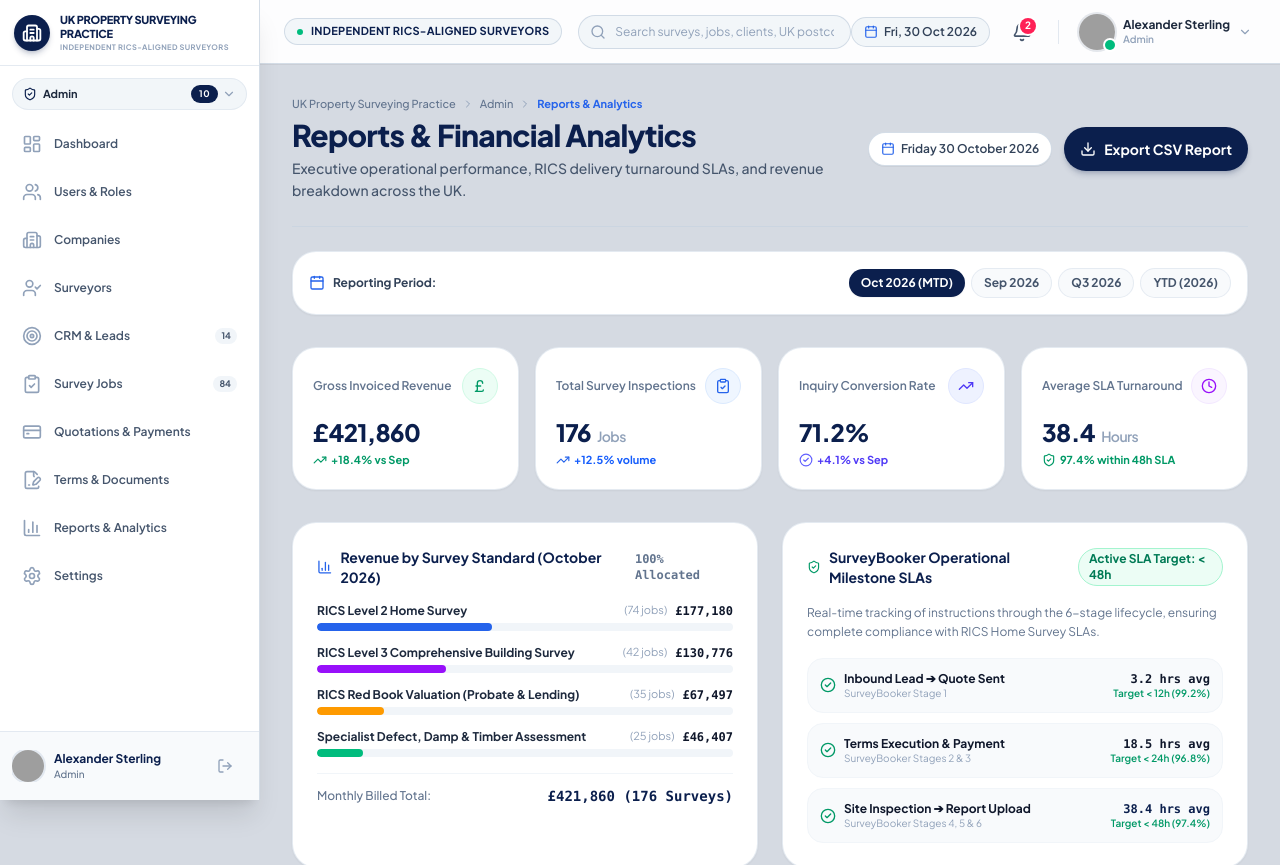
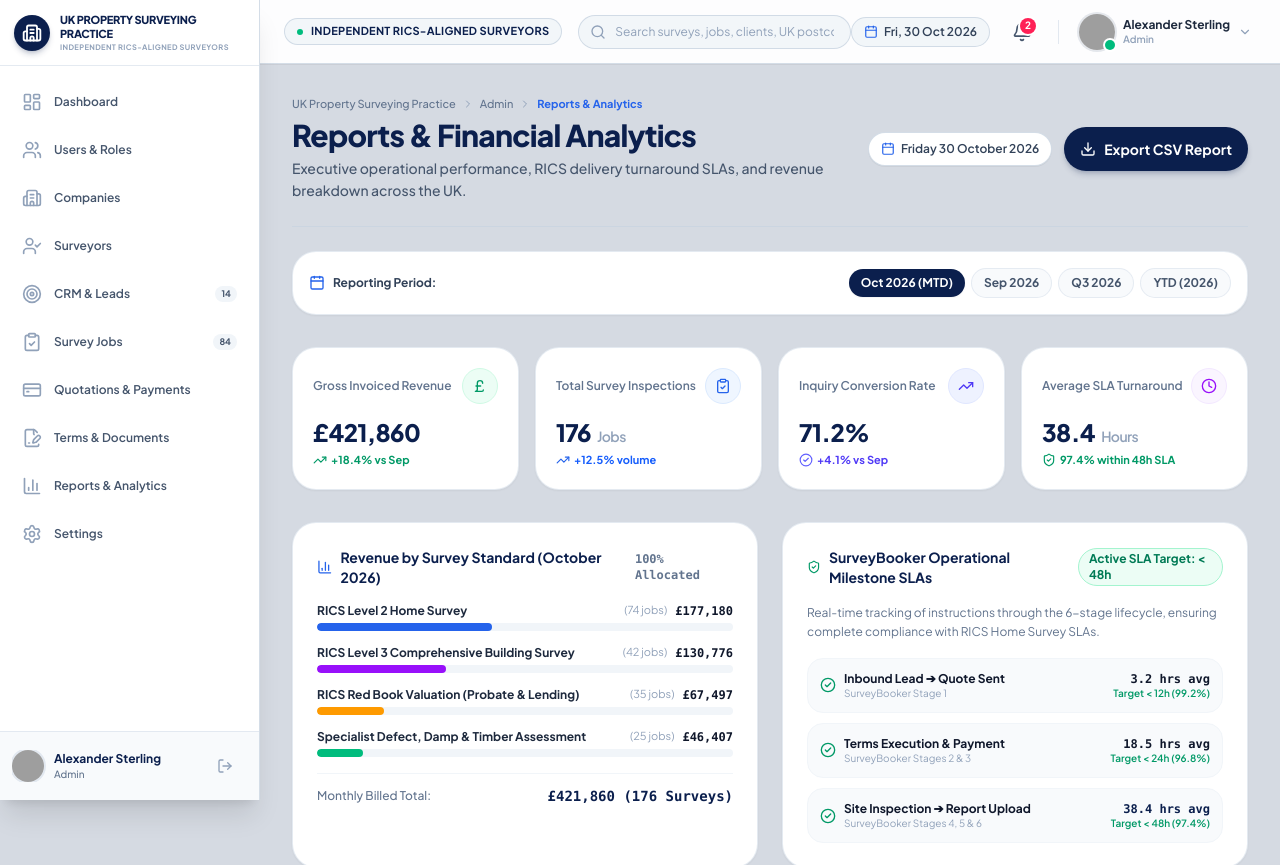
Before and after one commit to AKRITIKUSHWAHA/properitygroup, a React (Vite) app: page /admin/report in a window 1280 px wide. Shown: the top 865 px of the page. Built offline with nearby package versions, Linux system fonts and the light colour scheme; grey boxes are pictures that could not be loaded; a web font is replaced by a local one.

Commit message:
fix(sidebar): remove role switcher pill and dropdown across all user roles

```diff
--- a/src/components/Sidebar.jsx
+++ b/src/components/Sidebar.jsx
@@ -27,8 +27,6 @@ import {
   LogOut,
   X,
   Compass,
-  ShieldCheck,
-  ChevronDown,
 } from 'lucide-react';
 import { useAuth } from '../auth/AuthContext';
 import { ROLE_NAVIGATION } from '../mock/navigation';
@@ -62,15 +60,13 @@ const ICON_MAP = {
 };
 
 export const Sidebar = ({ isOpen, onClose }) => {
-  const { user, logout, switchRole } = useAuth();
+  const { user, logout } = useAuth();
   const navigate = useNavigate();
   const location = useLocation();
   const drawerRef = useRef(null);
-  const roleDropdownRef = useRef(null);
 
   // Tablet hover expansion state
   const [isHovered, setIsHovered] = useState(false);
-  const [roleDropdownOpen, setRoleDropdownOpen] = useState(false);
 
   // Derive active role from URL path prefix so opening any role's menu shows that role and its menus
   const getActiveRole = () => {
@@ -81,32 +77,12 @@ export const Sidebar = ({ isOpen, onClose }) => {
     return user?.role || 'super_admin';
   };
 
-  const { isMenuPermitted, getPermittedItemsCount } = useRolePermissions();
+  const { isMenuPermitted } = useRolePermissions();
 
   const activeRole = getActiveRole();
   const roleConfig = ROLE_NAVIGATION[activeRole] || ROLE_NAVIGATION.super_admin;
   const allMenuItems = roleConfig.items || [];
   const menuItems = allMenuItems.filter((item) => isMenuPermitted(activeRole, item.id));
-
-  // Close dropdown on outside click
-  useEffect(() => {
-    const handleClickOutside = (e) => {
-      if (roleDropdownRef.current && !roleDropdownRef.current.contains(e.target)) {
-        setRoleDropdownOpen(false);
-      }
-    };
-    document.addEventListener('mousedown', handleClickOutside);
-    return () => document.removeEventListener('mousedown', handleClickOutside);
-  }, []);
-
-  const handleSelectRole = (roleKey) => {
-    setRoleDropdownOpen(false);
-    if (switchRole) {
-      switchRole(roleKey);
-    }
-    const targetPath = ROLE_NAVIGATION[roleKey]?.defaultPath || '/admin/dashboard';
-    navigate(targetPath);
-  };
 
   // Close mobile drawer on route change
   useEffect(() => {
@@ -205,66 +181,8 @@ export const Sidebar = ({ isOpen, onClose }) => {
           </button>
         </div>
 
-        {/* Role Badge & Quick Switcher */}
-        <div ref={roleDropdownRef} className={`relative px-3 pt-3 pb-1 transition-opacity ${isHovered ? 'md:block' : 'md:hidden xl:block'}`}>
-          <button
-            type="button"
-            onClick={() => setRoleDropdownOpen(!roleDropdownOpen)}
-            className="w-full flex items-center justify-between px-2.5 py-1.5 rounded-xl bg-slate-100/90 hover:bg-slate-200/80 border border-slate-200/90 transition-all cursor-pointer group"
-            title="Click to switch role and menus"
-          >
-            <div className="flex items-center gap-1.5 overflow-hidden">
-              <ShieldCheck className="w-3.5 h-3.5 text-[#0B1F4D] shrink-0" />
-              <div className="text-[11px] font-bold text-slate-800 truncate">
-                {roleConfig.label}
-              </div>
-            </div>
-            <div className="flex items-center gap-1 shrink-0">
-              <span className="text-[9px] uppercase font-bold tracking-wider px-2 py-0.5 rounded-full bg-[#0B1F4D] text-white">
-                {menuItems.length}
-              </span>
-              <ChevronDown className={`w-3.5 h-3.5 text-slate-400 group-hover:text-slate-700 transition-transform ${roleDropdownOpen ? 'rotate-180' : ''}`} />
-            </div>
-          </button>
-
-          {/* Role Switcher Dropdown */}
-          {roleDropdownOpen && (
-            <div className="absolute left-3 right-3 top-full mt-1.5 bg-white rounded-2xl shadow-xl border border-slate-200 py-1.5 z-50 animate-in fade-in zoom-in-95 duration-150">
-              <div className="px-3 py-1 text-[10px] font-bold uppercase tracking-wider text-slate-400 border-b border-slate-100">
-                Switch Role / Menus
-              </div>
-              {[
-                { id: 'customer', label: 'Customer', count: getPermittedItemsCount('customer') },
-                { id: 'surveyor', label: 'Surveyor', count: getPermittedItemsCount('surveyor') },
-                { id: 'super_admin', label: 'Admin', count: getPermittedItemsCount('super_admin') },
-              ].map((r) => {
-                const isCurrent = activeRole === r.id;
-                return (
-                  <button
-                    key={r.id}
-                    type="button"
-                    onClick={() => handleSelectRole(r.id)}
-                    className={`w-full flex items-center justify-between px-3 py-2 text-xs font-semibold transition-colors cursor-pointer ${
-                      isCurrent
-                        ? 'bg-[#0B1F4D] text-white font-bold'
-                        : 'text-slate-700 hover:bg-slate-100 hover:text-[#0B1F4D]'
-                    }`}
-                  >
-                    <span className="truncate">{r.label}</span>
-                    <span className={`text-[10px] font-bold px-1.5 py-0.5 rounded-full ${
-                      isCurrent ? 'bg-white/20 text-white' : 'bg-slate-100 text-slate-500'
-                    }`}>
-                      {r.count}
-                    </span>
-                  </button>
-                );
-              })}
-            </div>
-          )}
-        </div>
-
         {/* Navigation Menu (Scrollable) */}
-        <div className="flex-1 px-2.5 py-2 space-y-1 overflow-y-auto overflow-x-hidden scrollbar-none">
+        <div className="flex-1 px-2.5 py-3.5 space-y-1 overflow-y-auto overflow-x-hidden scrollbar-none">
           {menuItems.map((item) => {
             const IconComponent = ICON_MAP[item.icon] || Compass;
 
```
